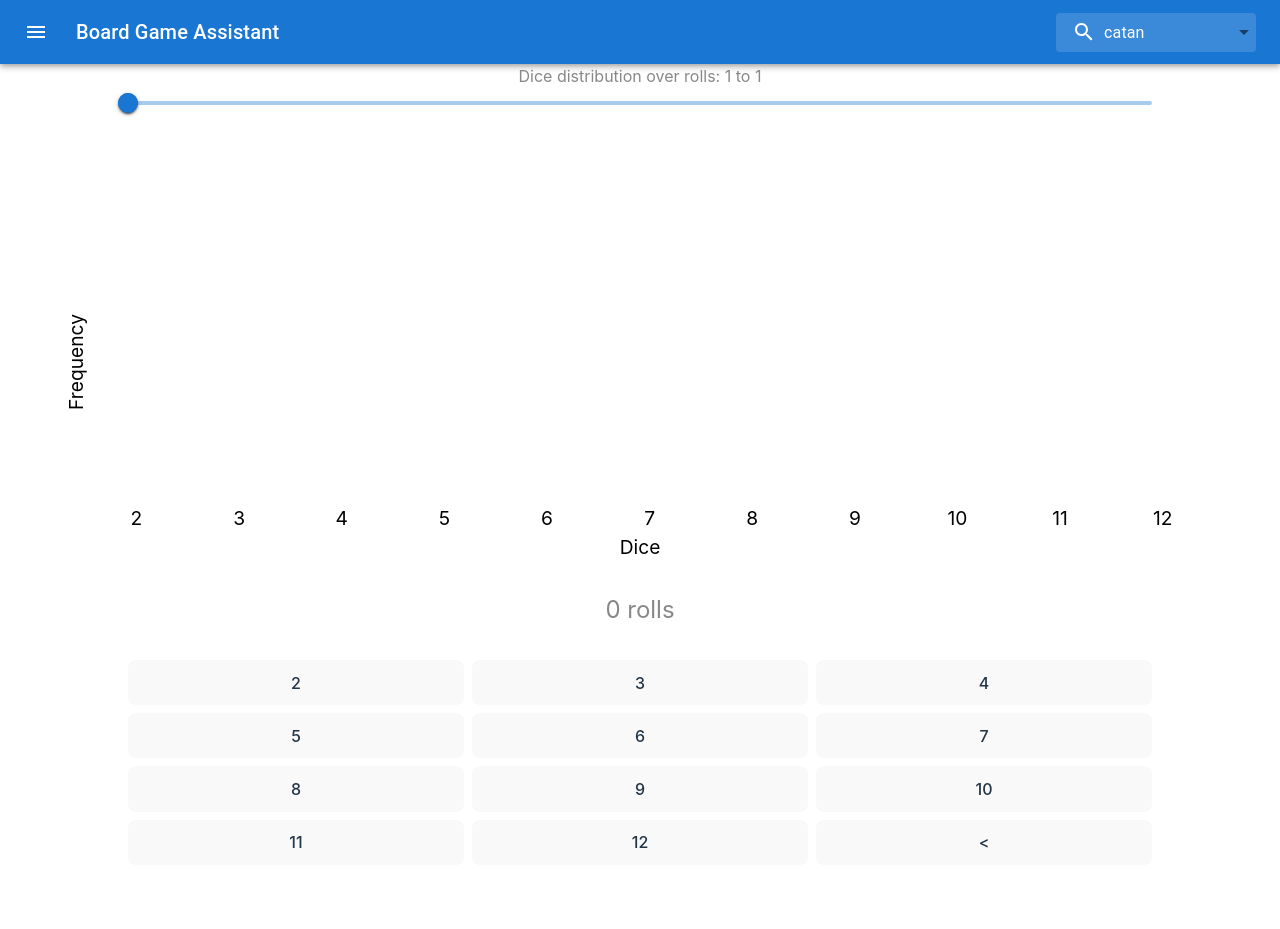
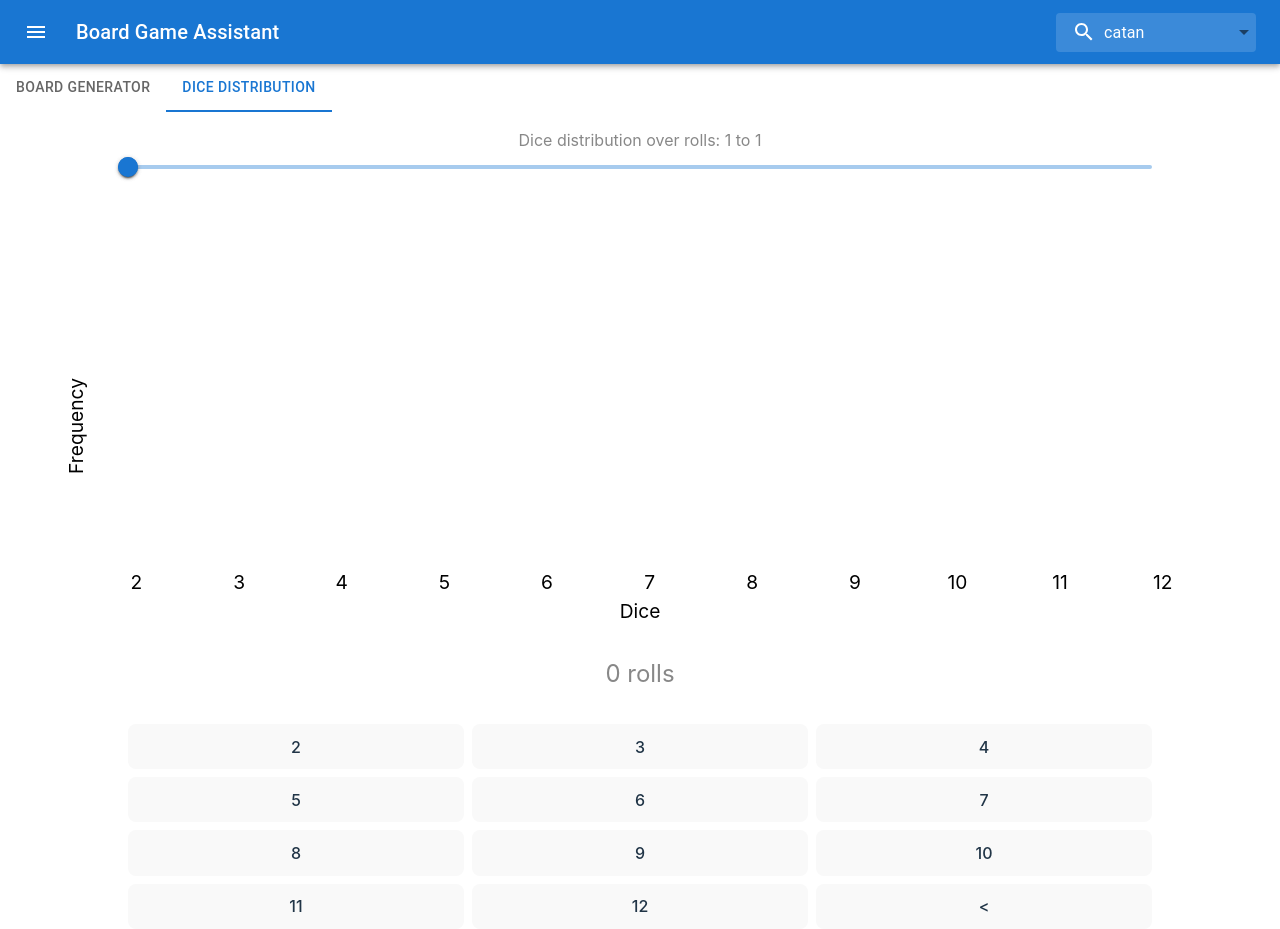
Before and after one commit to johanvandongen/boardgame-assistant, a React (Vite) app: page / in a window 1280 px wide. Before the commit the page ends 865 px from the top, so only its background shows below. Built offline with nearby package versions, Linux system fonts and the light colour scheme.

Commit message:
catan tab navigation

```diff
--- a/src/App.tsx
+++ b/src/App.tsx
@@ -1,6 +1,5 @@
 import { useState } from "react";
 import "./App.css";
-import { RunningDiceStatisTics } from "./RunningDiceStatisics";
 import {
     AppBar,
     Autocomplete,
@@ -14,6 +13,7 @@ import { styled, alpha } from "@mui/material/styles";
 import MenuIcon from "@mui/icons-material/Menu";
 import SearchIcon from "@mui/icons-material/Search";
 import { EmptyPage } from "./EmptyPage";
+import Catan from "./Catan";
 
 function App() {
     type GameItem = {
@@ -22,7 +22,7 @@ function App() {
     };
 
     const gameItems: GameItem[] = [
-        { label: "catan", component: <RunningDiceStatisTics /> },
+        { label: "catan", component: <Catan /> },
         { label: "risk", component: null },
     ];
 
--- /dev/null
+++ b/src/Catan.tsx
@@ -0,0 +1,37 @@
+import * as React from "react";
+import Tabs from "@mui/material/Tabs";
+import Tab from "@mui/material/Tab";
+import Box from "@mui/material/Box";
+import { RunningDiceStatisTics } from "./RunningDiceStatisics";
+import { styled } from "@mui/material/styles";
+import { useState } from "react";
+import { EmptyPage } from "./EmptyPage";
+
+export default function TabsWrappedLabel() {
+    const [tab, setTab] = useState("DiceDistribution");
+
+    const handleChange = (event: React.SyntheticEvent, newValue: string) => {
+        setTab(newValue);
+    };
+
+    return (
+        <CatanContainer>
+            <Box sx={{ width: "100%" }}>
+                <Tabs value={tab} onChange={handleChange} aria-label="wrapped label tabs example">
+                    <Tab value="BoardGenerator" label="Board Generator" />
+                    <Tab value="DiceDistribution" label="Dice Distribution" />
+                </Tabs>
+            </Box>
+            {tab === "BoardGenerator" && <EmptyPage />}
+            {tab === "DiceDistribution" && <RunningDiceStatisTics />}
+        </CatanContainer>
+    );
+}
+
+const CatanContainer = styled("div")(() => ({
+    width: "100%",
+    display: "flex",
+    flexDirection: "column",
+    alignItems: "center",
+    gap: "1rem",
+}));
```
